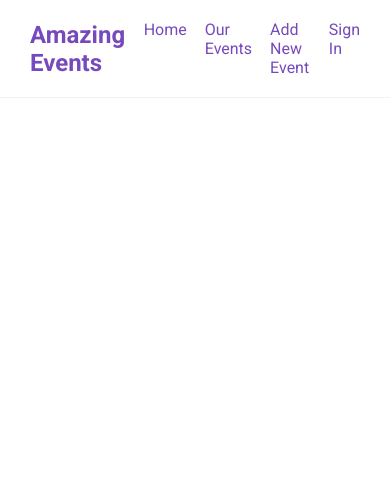
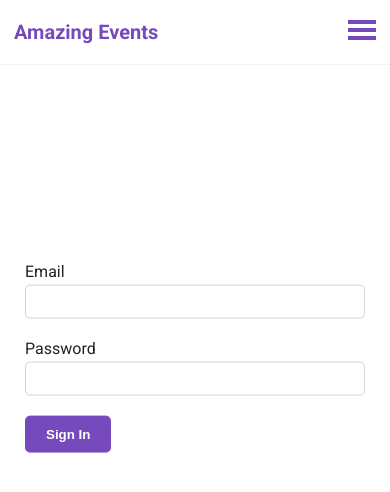
Before and after one commit to HugoAB/events-app, a React (Create React App) app: page /sign-in in a window 390 px wide. Shown: the top 492 px of the page. Built offline with nearby package versions, Linux system fonts and the light colour scheme.

Commit message:
Add navigation bar

```diff
--- a/src/App.js
+++ b/src/App.js
@@ -3,6 +3,7 @@ import { BrowserRouter as Router, Routes, Route } from 'react-router-dom';
 import Events from './pages/Events';
 import Navbar from './UI/Navbar';
 import Home from './pages/Home';
+import Login from './pages/Login';
 
 const dummyEvents = [
   {
@@ -56,6 +57,7 @@ function App() {
       <Routes>
         <Route path="/" element={<Home />} />
         <Route path="/events" element={<Events events={dummyEvents} />} />
+        <Route path="/sign-in" element={<Login />} />
       </Routes>
     </Router>
   );
--- a/src/UI/Navbar.jsx
+++ b/src/UI/Navbar.jsx
@@ -1,19 +1,40 @@
-import React from 'react';
+import React, { useState } from 'react';
 import { Link } from 'react-router-dom';
 import styles from './Navbar.module.css';
 
 function Navbar() {
+  const [showMenu, setShowMenu] = useState(false);
+
+  const showMenuHandler = () => {
+    setShowMenu(!showMenu);
+  };
+
+  const hamburgerMenuClasses = showMenu
+    ? `${styles.hamburger} ${styles.hamburgerActive}`
+    : `${styles.hamburger}`;
+
+  const navbarClasses = showMenu
+    ? `${styles.navbar} ${styles.navbarActive}`
+    : `${styles.navbar}`;
+
   return (
     <header className={styles.header}>
       <Link to="/" className={styles.logo}>
         <h1>Amazing Events</h1>
       </Link>
-      <nav className={styles.navbar}>
-        <Link to="/">Home</Link>
-        <Link to="/events">Our Events</Link>
-        <Link to="/new-event">Add New Event</Link>
-        <Link to="/signin">Sign In</Link>
+      <nav className={navbarClasses}>
+        <div>
+          <Link to="/">Home</Link>
+          <Link to="/events">Our Events</Link>
+          <Link to="/new-event">Add New Event</Link>
+          <Link to="/sign-in">Sign In</Link>
+        </div>
       </nav>
+      <button type="button" className={hamburgerMenuClasses} onClick={showMenuHandler}>
+        <span></span>
+        <span></span>
+        <span></span>
+      </button>
     </header>
   );
 }
--- a/src/UI/Navbar.module.css
+++ b/src/UI/Navbar.module.css
@@ -10,10 +10,12 @@
 	font-size: 12px;
 }
 
-.navbar {
+.navbar div {
 	display: flex;
 	gap: 18px;
+	transition: .4s all;
 }
+
 
 .navbar a:hover {
 	color: rgba(118, 74, 188, 0.8);
@@ -23,3 +25,76 @@ a {
 	text-decoration: none;
 	color: #764ABC;
 }
+
+.hamburger span {
+	display: block;
+	background-color: #764ABC;
+	width: 28px;
+	height: 4px;
+	margin-bottom: 4px;
+	transition: .4s all;
+}
+
+.hamburger {
+	background-color: transparent;
+	border: none;
+	display: none;
+}
+
+.hamburger.hamburgerActive span:nth-child(2) {
+	opacity: 0;
+}
+
+.hamburger.hamburgerActive span:nth-child(1) {
+	transform: translateY(8px) rotate(45deg);
+}
+
+.hamburger.hamburgerActive span:nth-child(3) {
+	transform: translateY(-8px) rotate(-45deg);
+}
+
+@media (max-width: 720px) {
+	.header {
+		padding: 20px 14px;
+	}
+
+	.navbar {
+		display: none;
+	}
+
+	.navbar.navbarActive {
+		background-color: #FFF;
+		display: block;
+		position: fixed;
+		z-index: 10;
+		top: 0;
+		left: 0;
+		height: 100vh;
+		width: 100%;
+		transition: .4s all;
+	}
+
+	.navbar div {
+		margin-top: 80px;
+		flex-direction: column;
+		align-items: center;
+	}
+
+	.hamburger {
+		display: block;
+		cursor: pointer;
+		z-index: 100;
+	}
+
+	.hamburger.hamburgerActive {
+		position: fixed;
+		right: 0;
+		margin-right: 14px;
+	}
+}
+
+@media (max-width: 480px) {
+	.logo {
+		font-size: 10px;
+	}
+}
--- a/src/pages/Login.jsx
+++ b/src/pages/Login.jsx
@@ -1,9 +1,24 @@
-import React from 'react'
+import React from 'react';
+import styles from './Login.module.css';
 
-const Login = () => {
+function Login() {
   return (
-    <div>Login</div>
-  )
+    <form className={styles.login}>
+      <div className={styles.formField}>
+        <label htmlFor="email">
+          <span>Email</span>
+          <input type="email" name="email" id="email" />
+        </label>
+      </div>
+      <div className={styles.formField}>
+        <label htmlFor="password">
+          <span>Password</span>
+          <input type="password" name="password" id="password" />
+        </label>
+      </div>
+      <button type="submit">Sign In</button>
+    </form>
+  );
 }
 
-export default Login
+export default Login;
--- a/src/pages/Login.module.css
+++ b/src/pages/Login.module.css
@@ -0,0 +1,43 @@
+.login {
+	width: 340px;
+	max-width: 90%;
+	margin: 0 auto;
+	position: absolute;
+	top: 40%;
+	left: 50%;
+	transform: translateY(-40%) translateX(-50%);
+}
+
+.formField {
+	margin-bottom: 20px;
+}
+
+.formField label span {
+	display: block;
+	margin-bottom: 4px;
+}
+
+input {
+	color: #222222;
+	border-radius: 5px;
+	border: 1px solid lightgray;
+	outline: none;
+	height: 34px;
+	width: 100%;
+	padding: 6px;
+	font-size: 16px;
+}
+
+input:focus {
+	box-shadow: 0 0 7px #764ABC;
+}
+
+.login button {
+	border: 1px solid #764ABC;
+	border-radius: 5px;
+	background-color: #764ABC;
+	color: #FFF;
+	font-weight: 700;
+	padding: 10px 20px;
+	cursor: pointer;
+}
```
Also changed, not shown: .eslintrc.js.
